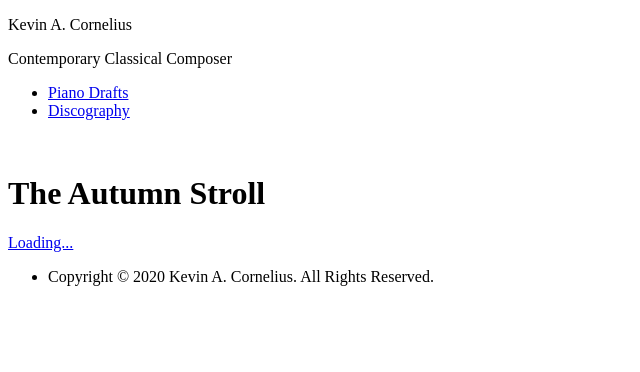
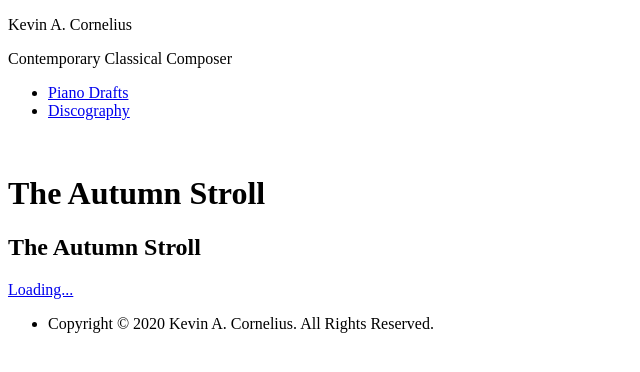
Before and after one commit to kevinacornelius/kevinacornelius.github.io, a Jekyll site: the page built from discography/the-autumn-stroll.html, in a window 1280 px wide. Shown: the top 372 px of the page, without its empty margins (0-640 px from the left). Built offline with Jekyll 4.4.1, drawn with Linux system fonts in a browser that asks for light colours; nearby versions of some CDN libraries; a script that is not in the unit is left out.

Commit message:
Update the-autumn-stroll.html

```diff
--- a/discography/the-autumn-stroll.html
+++ b/discography/the-autumn-stroll.html
@@ -4,5 +4,14 @@ title: The Autumn Stroll
 ---
 <h1>{{ page.title }}</h1>
 
+<div id="page-site-header" style="background-image: url('../images/discography-theautumnstroll.jpeg');">
+    <div class="overlay"></div>
+    <header class="page-header">
+        <div class="wrapper">
+            <h2 class="page-title">The Autumn Stroll</h2>
+        </div>
+    </header>
+</div>
+
 <script src="https://gumroad.com/js/gumroad-embed.js"></script>
 <div class="gumroad-product-embed" data-gumroad-product-id="FuImA"><a href="https://gumroad.com/l/FuImA">Loading...</a></div>
```
